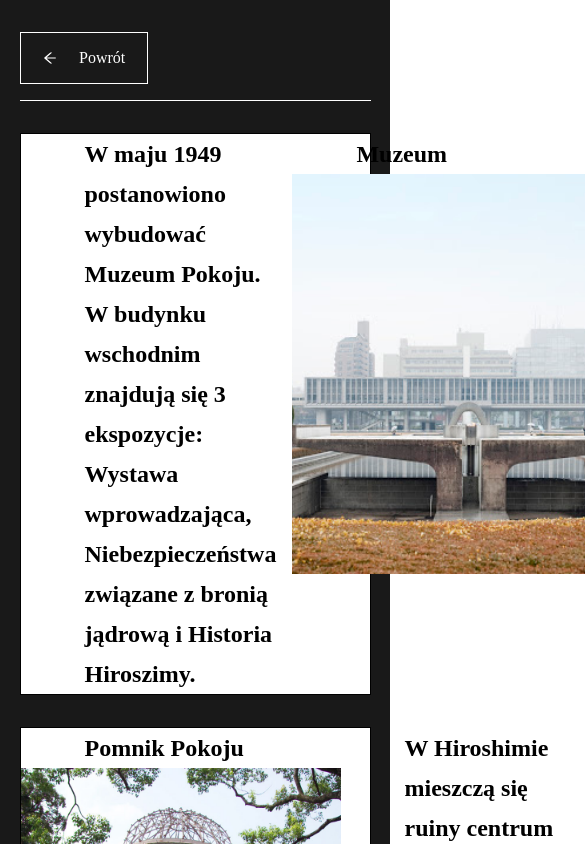
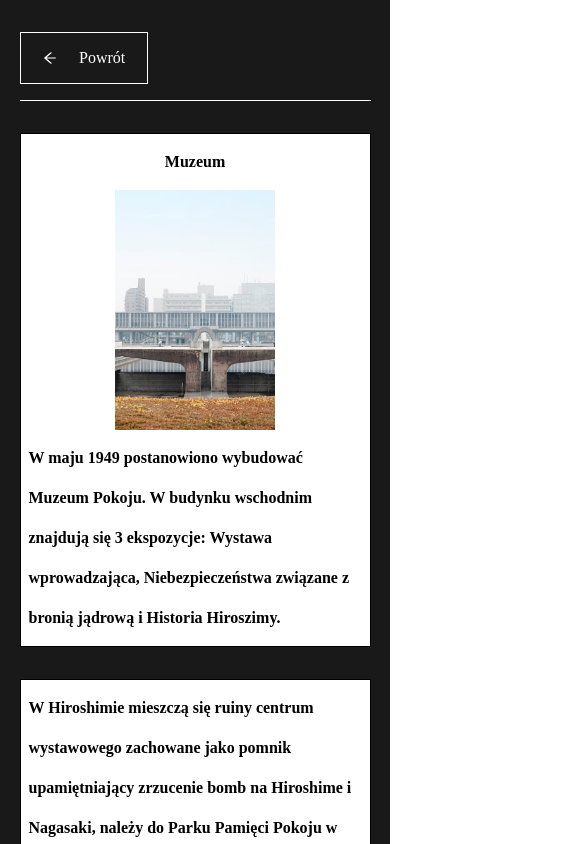
Before and after one commit to lukasz-chase/historia-projekt, a React (Create React App) app: page /hiroshima in a window 390 px wide. Shown: the top 844 px of the page, 585 px wide, since content can reach past the window. Built offline with nearby package versions, Linux system fonts and the light colour scheme; a web font is replaced by a local one.

Commit message:
added mobile view

```diff
--- a/src/components/LongPost.js
+++ b/src/components/LongPost.js
@@ -35,6 +35,9 @@ const PostComponent = styled(Link)`
   text-decoration: none;
   color: black;
   background-color: rgba(255, 255, 255, 1);
+  @media screen and (max-width: 1000px) {
+    flex-direction: column;
+  }
   &:hover {
     border: 1px solid white;
   }
@@ -48,9 +51,17 @@ const PostComponent = styled(Link)`
       object-fit: cover;
       align-self: flex-end;
       order: 2;
+      @media screen and (max-width: 1000px) {
+        height: 15rem;
+        width: 10rem;
+        align-self: center;
+      }
     }
     span {
       order: 1;
+      @media screen and (max-width: 1000px) {
+        align-self: center;
+      }
     }
   }
 
@@ -65,6 +76,11 @@ const PostComponent = styled(Link)`
     align-items: center;
     margin-left: 3rem;
     line-height: 40px;
+    @media screen and (max-width: 1000px) {
+      font-size: 1rem;
+      margin: 0;
+      padding: 0.5rem;
+    }
   }
 `;
 
--- a/src/components/sourdeData.js
+++ b/src/components/sourdeData.js
@@ -27,4 +27,7 @@ export const zrodlaProjektu = [
     src:
       "https://en.wikipedia.org/wiki/Nagasaki_Peace_Park?fbclid=IwAR3QMbuohWllaAqyrEksrsSIXPuQ7C4vsiPqxXrzeK2FxtWTL9qstqzi2UM",
   },
+  {
+    src: "https://en.wikipedia.org/wiki/Nagasaki_Peace_Park",
+  },
 ];
--- a/src/pages/glowna.js
+++ b/src/pages/glowna.js
@@ -73,8 +73,15 @@ const AboutComponent = styled.div`
     align-items: center;
     width: 90%;
     color: white;
+    @media screen and (max-width: 1000px) {
+      width: 100%;
+      padding: 1rem;
+    }
     h1 {
       font-size: 2.6rem;
+      @media screen and (max-width: 1000px) {
+        font-size: 1.5rem;
+      }
     }
     .spans {
       span {
@@ -97,6 +104,9 @@ const AboutComponent = styled.div`
     display: flex;
     justify-content: center;
     align-items: center;
+    @media screen and (max-width: 1000px) {
+      flex-wrap: wrap;
+    }
   }
 `;
 
--- a/src/pages/hiroshima.js
+++ b/src/pages/hiroshima.js
@@ -25,8 +25,8 @@ const Hiroshima = () => {
           wprowadzająca, Niebezpieczeństwa związane z bronią jądrową i
           Historia Hiroszimy."
           link="/hiroshima/muzeum"
-          imgOrder="2"
-          spanOrder="1"
+          imgOrder="1"
+          spanOrder="2"
         />
         <LongPost
           source={pokoju}
@@ -36,8 +36,8 @@ const Hiroshima = () => {
             zachowane jako pomnik upamiętniający zrzucenie bomb na Hiroshime i
             Nagasaki, należy do Parku Pamięci Pokoju w Hiroshimie"
           link="/hiroshima/pomnik-pokoju"
-          imgOrder="1"
-          spanOrder="2"
+          imgOrder="2"
+          spanOrder="1"
         />
         <LongPost
           source={sadako}
--- a/src/pages/nagasakiPomnikPokoju.js
+++ b/src/pages/nagasakiPomnikPokoju.js
@@ -29,7 +29,7 @@ const NagasakiPomnikPokoju = () => {
             kraje z całęgo świata do dorzucenia swoich symboli. Takich jak:
             Relief of Friendship z Porto, Portugali/Joy of Life z
             Czechosłowacji/A Call z Bługarii/Flower of Love and Peace z Polski i
-            wiele innych. https://en.wikipedia.org/wiki/Nagasaki_Peace_Park
+            wiele innych.
           </span>
           <div className="image">
             <img src={statua} alt="statua pokoju" />
@@ -59,6 +59,9 @@ const NagasakiPage = styled.div`
     font-family: "Lato", sans-serif;
     font-size: 1.5rem;
     display: flex;
+    @media screen and (max-width: 1000px) {
+      flex-direction: column;
+    }
     span {
       padding: 1rem;
       text-align: left;
@@ -71,7 +74,7 @@ const NagasakiPage = styled.div`
         height: 20rem;
         width: 30rem;
         @media screen and (max-width: 1000px) {
-          height: 10rem;
+          height: 15rem;
           width: 20rem;
         }
       }
--- a/src/pages/sadakoSasaki.js
+++ b/src/pages/sadakoSasaki.js
@@ -54,6 +54,9 @@ const HiroshimaPage = styled.div`
     font-size: 1.5rem;
     display: flex;
     align-items: center;
+    @media screen and (max-width: 1000px) {
+      flex-direction: column;
+    }
     span {
       text-align: left;
       line-height: 30px;
@@ -64,6 +67,11 @@ const HiroshimaPage = styled.div`
       height: 30rem;
       width: 30rem;
       object-fit: cover;
+      @media screen and (max-width: 1000px) {
+        height: 25rem;
+        width: 20rem;
+        padding: 1rem 0;
+      }
     }
   }
 `;
--- a/src/pages/upamietnienie.js
+++ b/src/pages/upamietnienie.js
@@ -63,6 +63,9 @@ const Component = styled.div`
     justify-content: center;
     align-items: center;
     letter-spacing: 3px;
+    @media screen and (max-width: 1000px) {
+      flex-direction: column;
+    }
     span {
       font-family: "Lato", sans-serif;
       line-height: 30px;
```
